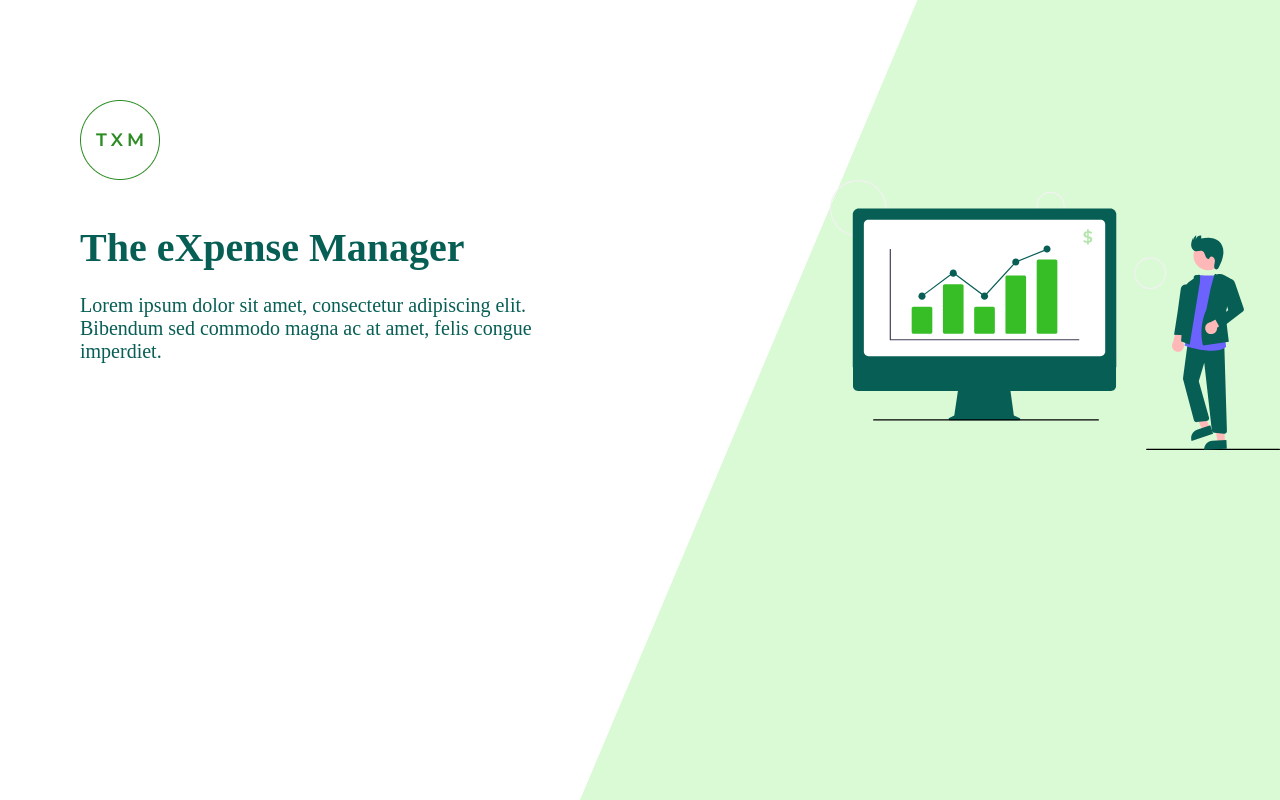
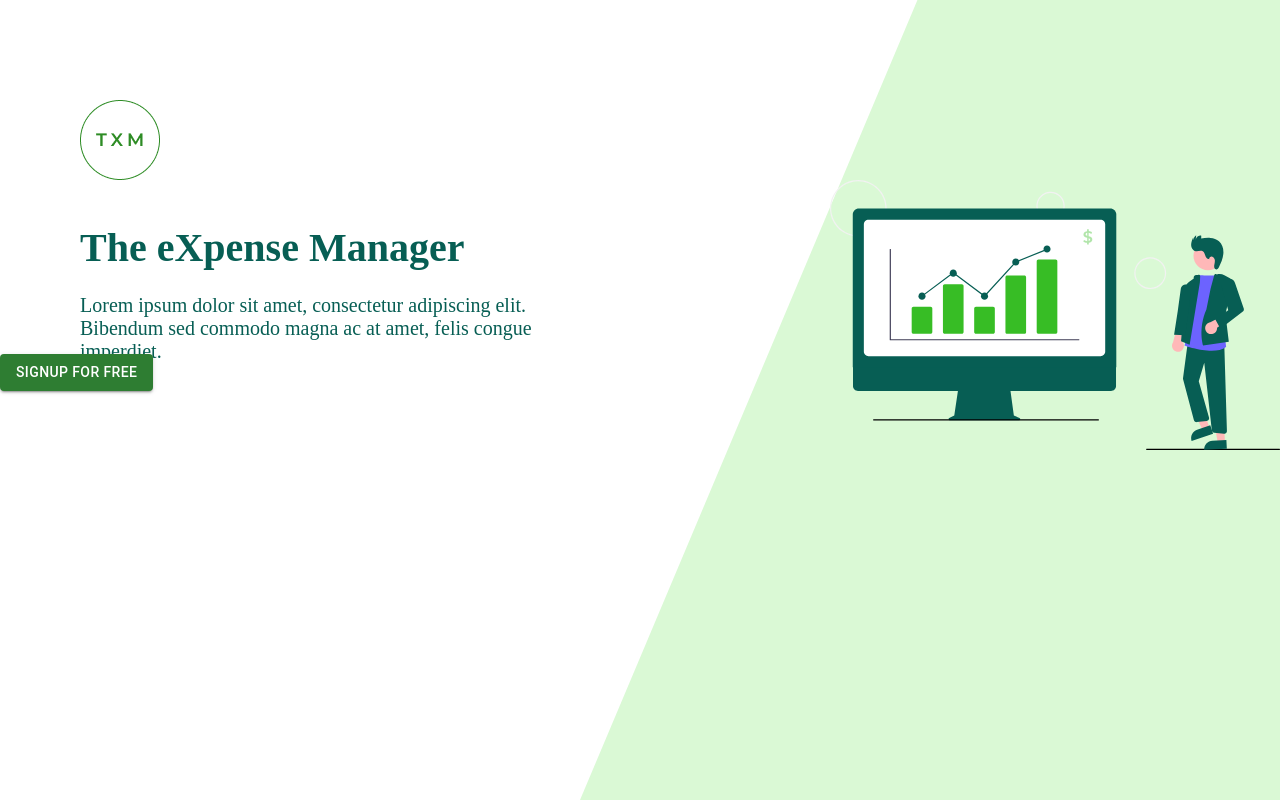
Before and after one commit to TheeXpenseManager/expense, a React (Create React App) app: page /#/ in a window 1280 px wide. Built offline with nearby package versions, Linux system fonts and the light colour scheme.

Commit message:
Update Landing.js

```diff
--- a/src/screens/Landing/Landing.js
+++ b/src/screens/Landing/Landing.js
@@ -1,7 +1,9 @@
 import React from "react";
 import "./Landing.css";
 import logo from "../../media/Logo/logo.png";
-import image from '../../media/Landing/landing-image.svg';
+import image from "../../media/Landing/landing-image.svg";
+import Button from "@mui/material/Button";
+
 const Landing = () => {
   return (
     <section className="SECTION">
@@ -11,21 +13,32 @@ const Landing = () => {
   );
 };
 function Logo() {
-  return (<section>
+  return (
+    <section>
       <div className="LOGO">
         <img src={logo} alt=""></img>
       </div>
-  <div className="headings"><p className="title">The eXpense Manager</p></div>
-  <div className="description"><p className="description-para">Lorem ipsum dolor sit amet, consectetur adipiscing elit. Bibendum sed commodo magna ac at amet, felis congue imperdiet.</p></div>
+      <div className="headings">
+        <p className="title">The eXpense Manager</p>
+      </div>
+      <div className="description">
+        <p className="description-para">
+          Lorem ipsum dolor sit amet, consectetur adipiscing elit. Bibendum sed
+          commodo magna ac at amet, felis congue imperdiet.
+        </p>
+      </div>
+      <Button variant="contained" color="success">
+        SignUp for Free
+      </Button>
     </section>
-  )
-};
+  );
+}
 function LandingGreenImg() {
   return (
     <div className="GreenImg">
       <img src={image} alt="" className="person-pc"></img>
     </div>
-  )
-};
+  );
+}
 
 export default Landing;
```
Lines whose indentation alone changed are shown as unchanged.
